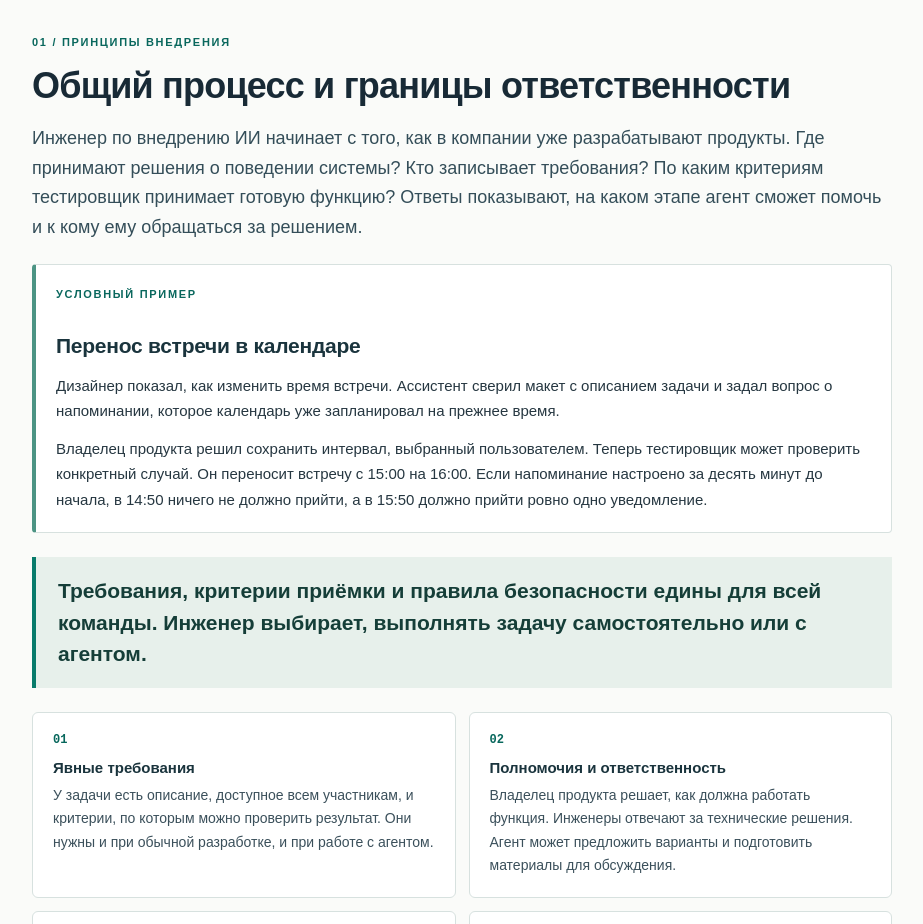
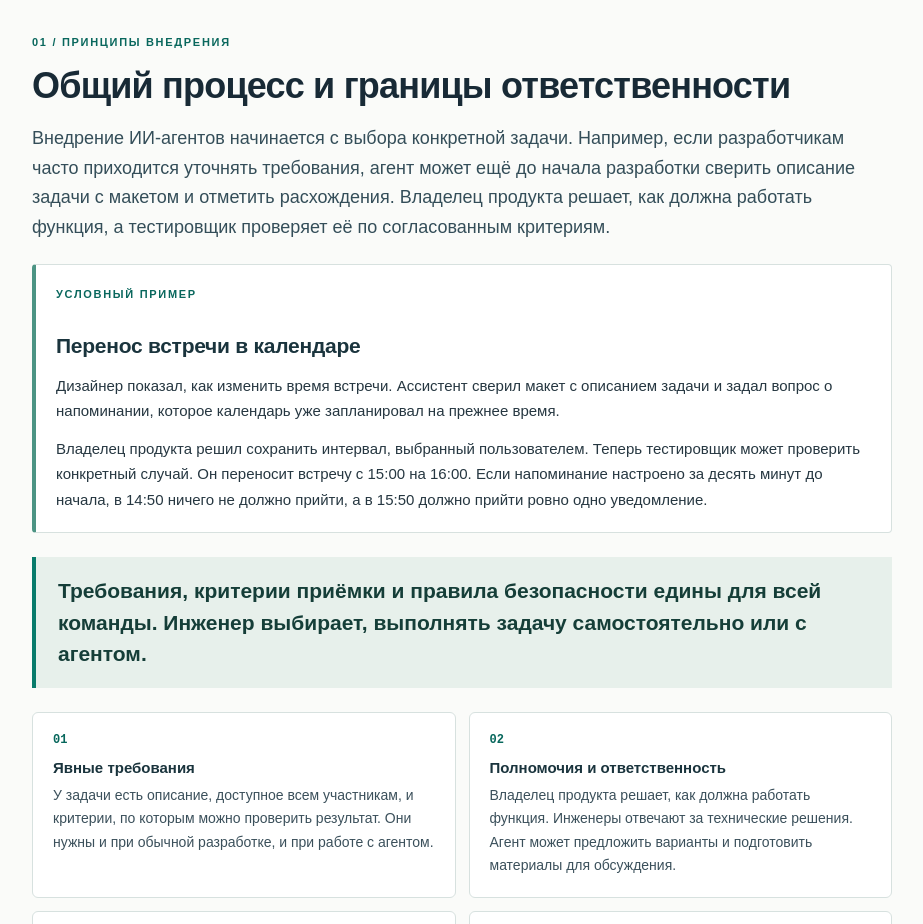
Before and after one commit to slonikmak/ai-adoption, a plain HTML site: page ru/index.html in a window 1280 px wide. Shown: the part 802-1726 px from the top of the page, without its empty margins (297-1220 px from the left). Drawn offline with Linux system fonts and the light colour scheme.

Commit message:
Clarify the first task and decision ownership in the adoption pilot

```diff
--- a/ru/index.html
+++ b/ru/index.html
@@ -49,7 +49,7 @@
 <section aria-labelledby="vision-heading" id="vision">
 <div class="eyebrow">01 / Принципы внедрения</div>
 <h2 id="vision-heading">Общий процесс и границы ответственности</h2>
-<p class="lead">Инженер по внедрению ИИ начинает с того, как в компании уже разрабатывают продукты. Где принимают решения о поведении системы? Кто записывает требования? По каким критериям тестировщик принимает готовую функцию? Ответы показывают, на каком этапе агент сможет помочь и к кому ему обращаться за решением.</p>
+<p class="lead">Внедрение ИИ-агентов начинается с выбора конкретной задачи. Например, если разработчикам часто приходится уточнять требования, агент может ещё до начала разработки сверить описание задачи с макетом и отметить расхождения. Владелец продукта решает, как должна работать функция, а тестировщик проверяет её по согласованным критериям.</p>
 <div class="case">
 <div class="eyebrow">Условный пример</div>
 <h3>Перенос встречи в календаре</h3>
```
Also changed, not shown: 2 other files.
